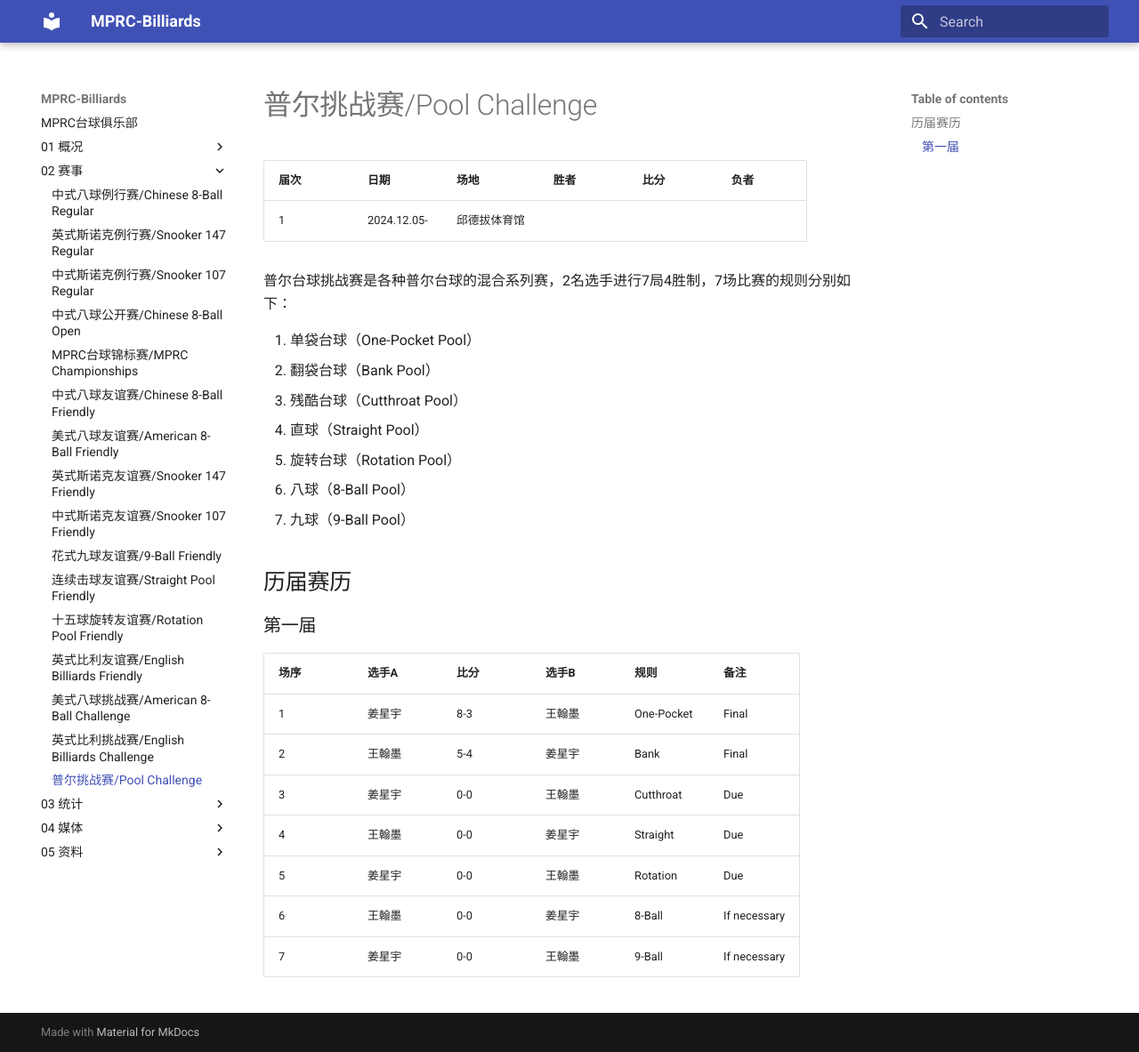
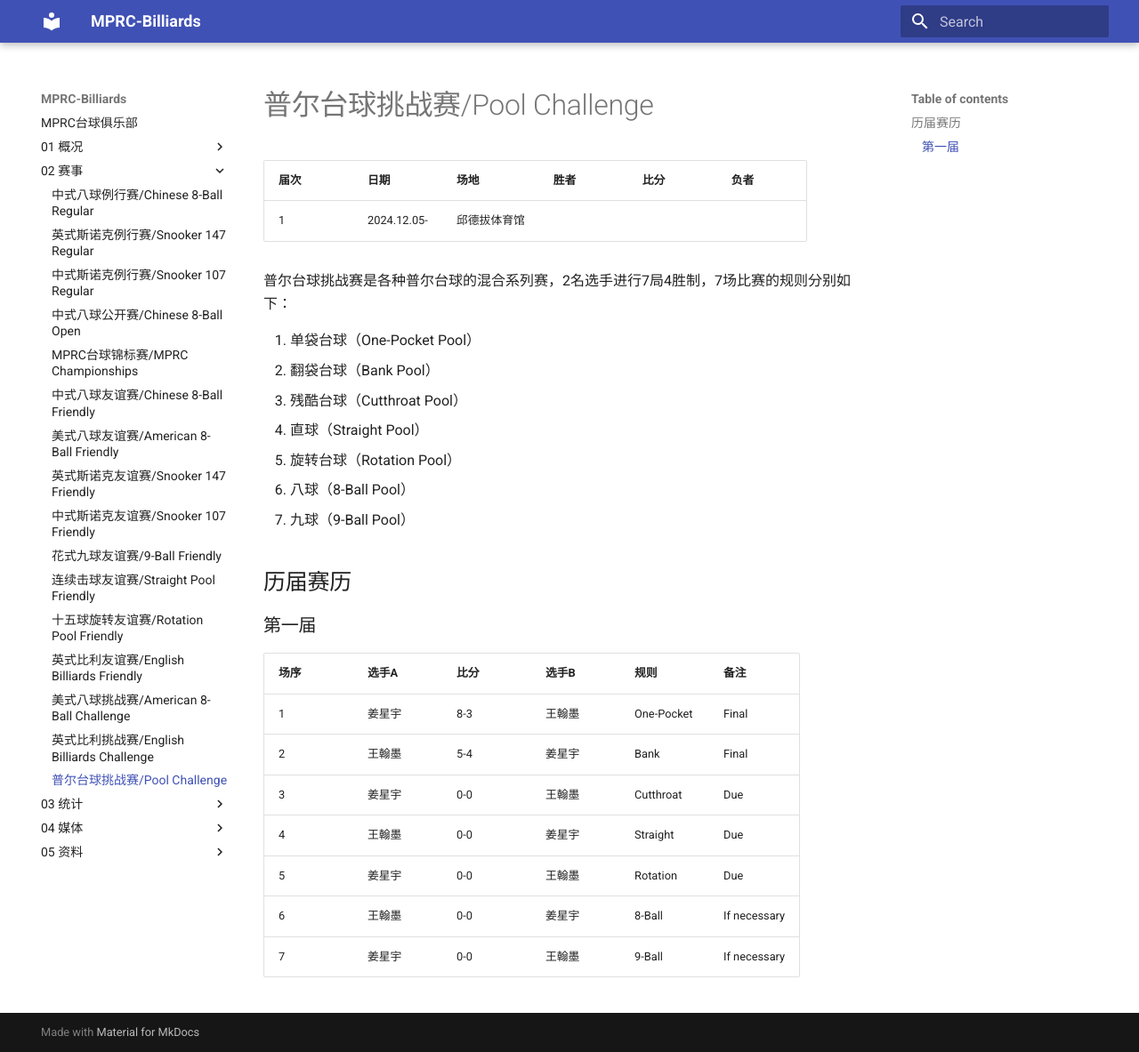
Before and after one commit to mprc-billiards/mprc-billiards.github.io, an MkDocs documentation site: the page built from docs/02-赛事/E03-普尔台球挑战赛.md, in a window 1280 px wide and 1183 px high. Shown: the whole window at 89% size. Built offline with MkDocs 1.6.1 and Material for MkDocs 9.7.7, drawn with Linux system fonts in a browser that asks for light colours.

Commit message:
fix typo

```diff
--- a/docs/02-赛事/E03-普尔台球挑战赛.md
+++ b/docs/02-赛事/E03-普尔台球挑战赛.md
@@ -1,4 +1,4 @@
-# 普尔挑战赛/Pool Challenge
+# 普尔台球挑战赛/Pool Challenge
 
 | 届次 | 日期                   | 场地        | 胜者   | 比分 | 负者    |
 | ---- | --------------------- | ----------- | ------ | ---- | ------ |
```
